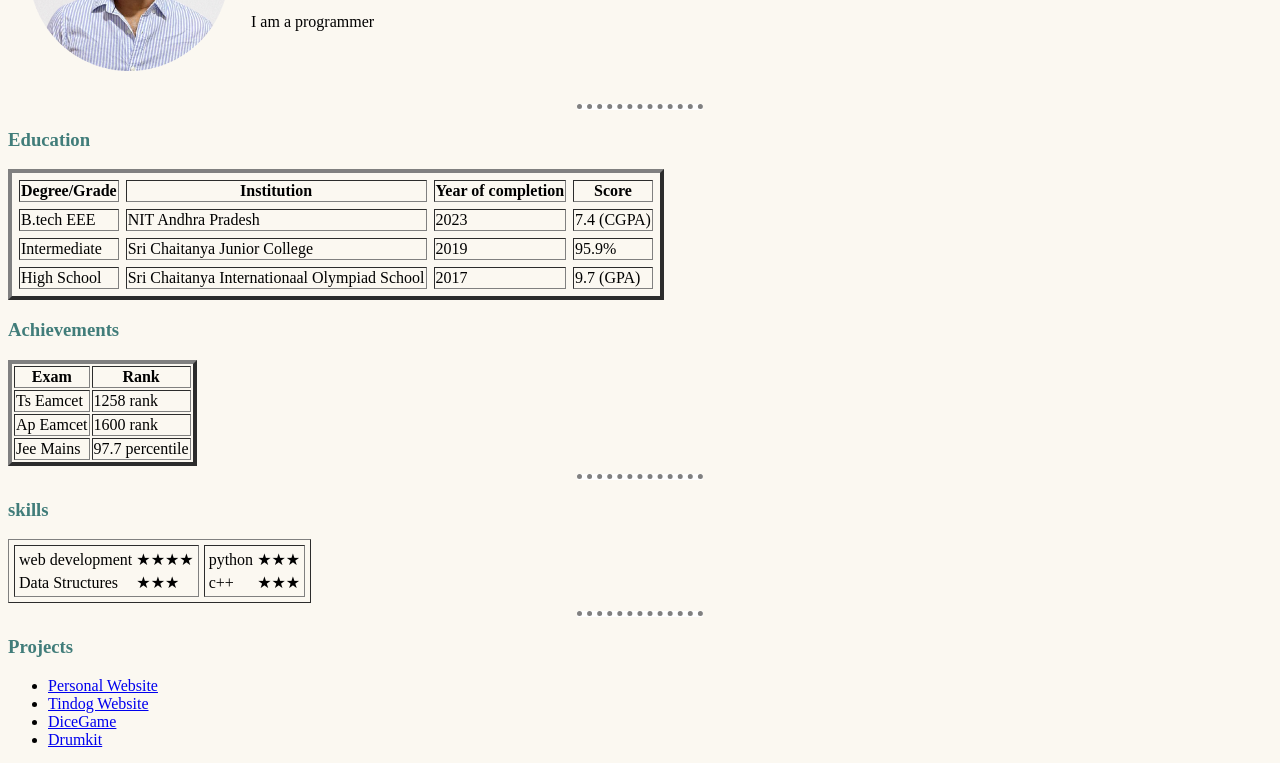
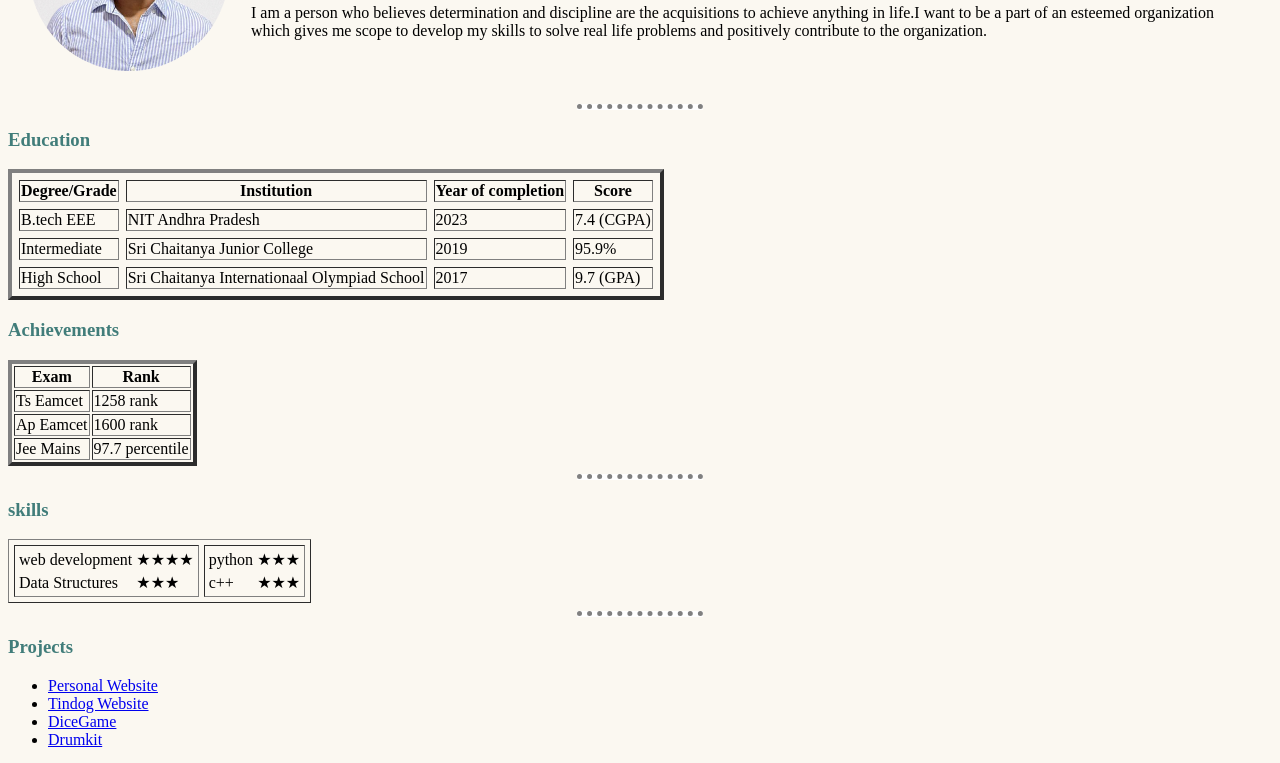
Before and after one commit to saketh554/cv, a plain HTML site: page index.html in a window 1280 px wide. Shown: the part 158-921 px from the top of the page. Drawn offline with Linux system fonts and the light colour scheme.

Commit message:
Update index.html

```diff
--- a/index.html
+++ b/index.html
@@ -15,7 +15,7 @@
         <h1>Saketh Reddy</h1>
         <p><em> Student At <a href="https://www.nitandhra.ac.in/">NIT ANDHRA PRADESH</a></em></p>
 
-        <p> I am a programmer</p>
+        <p> I am a person who believes determination and discipline are the acquisitions to achieve anything in life.I want to be a part of an esteemed organization which gives me scope to develop my skills to solve real life problems and positively contribute to the organization.</p>
       </td>
     </tr>
   </table>
```
